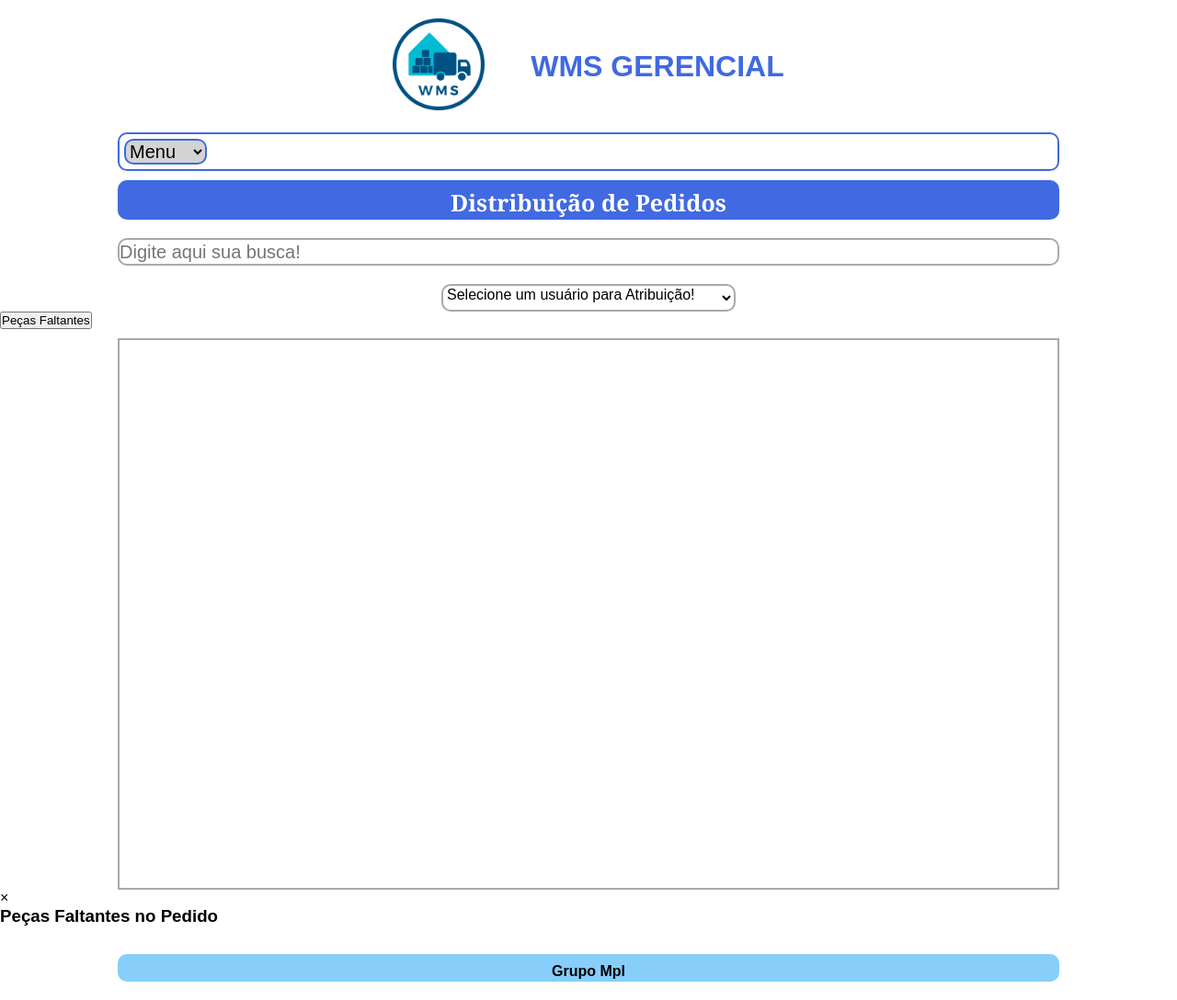
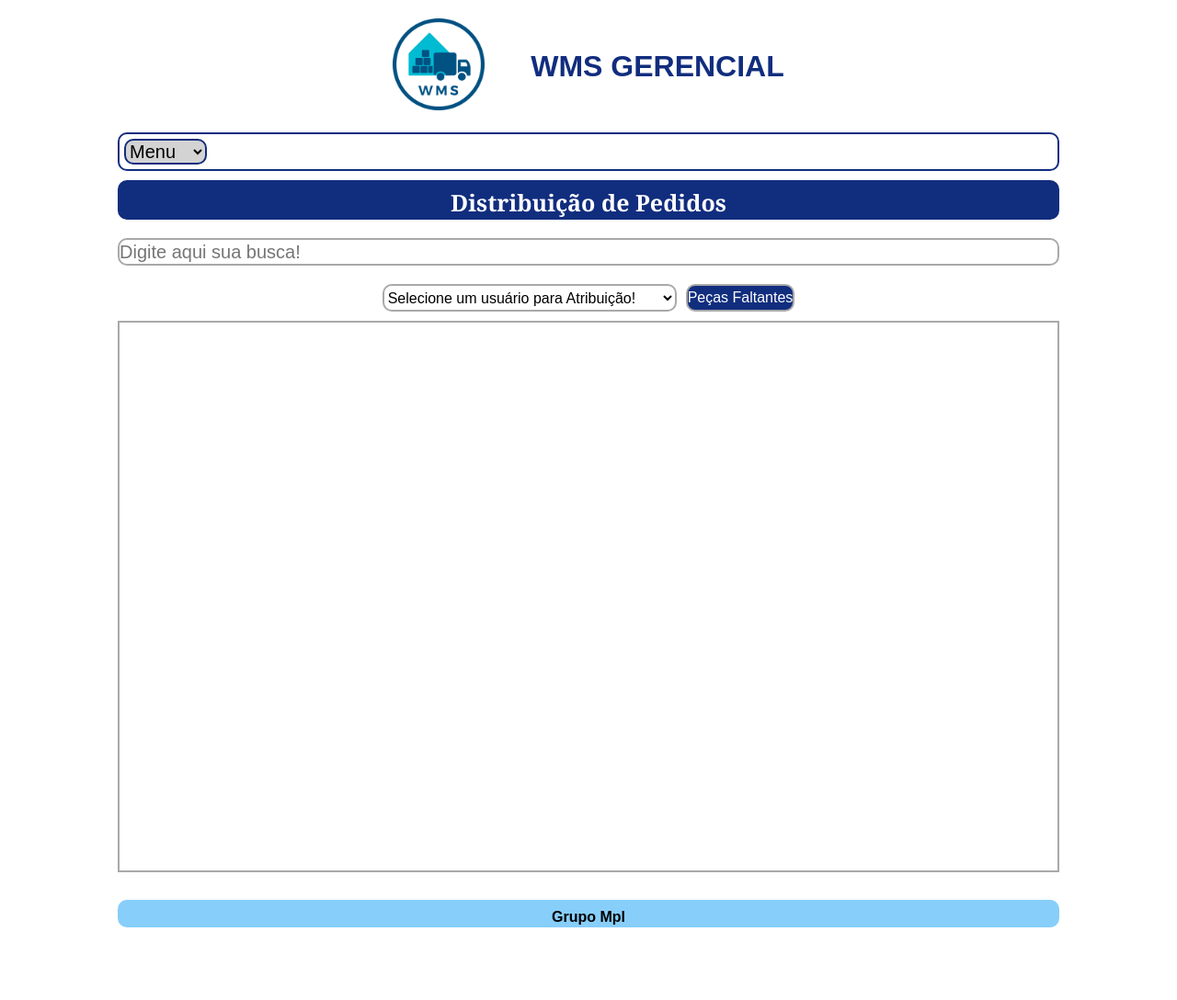
Before and after one commit to luis-fe/Wms_ExternoTeste, a Flask app: page / in a window 1280 px wide. Shown: the whole page at 92% size. After the commit the page ends 1009 px from the top, so only its background shows below. Run offline with Flask 2, Linux system fonts and the light colour scheme.

Commit message:
Update estiloDistribuicao.css

```diff
--- a/static/css/estiloDistribuicao.css
+++ b/static/css/estiloDistribuicao.css
@@ -25,7 +25,7 @@
     flex-wrap: wrap;
     margin: 0 auto;
     padding: 20px;
-    color: royalblue;
+    color: rgb(17, 45, 126);
     }
 
     .Titulo img {
@@ -36,7 +36,7 @@
     .Corpo {
     width: 80%;
     margin: 0 auto;
-    border: 2px solid royalblue;
+    border: 2px solid rgb(17, 45, 126);
     border-radius: 10px;
     }
 
@@ -49,7 +49,7 @@
       margin: 0 auto;
       background-color: white ;
       width: 80%;
-      border: 2px solid royalblue;
+      border: 2px solid rgb(17, 45, 126);
       border-radius: 10px;
       }
 
@@ -60,7 +60,7 @@
         width: 90px;
         background-color: lightgray;
         color: black;
-        border: 2px solid royalblue;
+        border: 2px solid rgb(17, 45, 126);
         border-radius: 10px;
         margin-left: 5px;
 
@@ -73,10 +73,10 @@
     align-items: start;
     flex-wrap: wrap;
     margin: 0 auto;
-    background-color: royalblue ;
+    background-color: rgb(17, 45, 126);;
     width: 80%;
     margin-top: 10px;
-    border: 2px solid royalblue;
+    border: 2px solid rgb(17, 45, 126);
     border-radius: 10px;
     max-height: 45px;
     }
@@ -210,13 +210,15 @@
     min-height: 30px;
   }
 
+  .Usuarios{
+    display: flex;
+    justify-content: center;
+  }
+
   #Usuarios {
     font-size: 16px;
     display: flex;
     justify-content: left;
-    align-items: start;
-    flex-wrap: wrap;
-    margin: 0 auto;
     background-color: white;
     width: 25%;
     margin-top: 20px;
@@ -225,6 +227,19 @@
     min-height: 30px;
   }
 
+  #VerificarPecasFaltando {
+    align-items: center;
+    font-size: 16px;
+    background-color: white;
+    margin-top: 20px;
+    border: 2px solid darkgray;
+    border-radius: 10px;
+    min-height: 30px;
+    cursor: pointer;
+    margin-left: 10px;
+    background-color: rgb(17, 45, 126);
+    color: white;
+  }
 
 
 
@@ -320,7 +335,7 @@
 
   #AdicionarUsuario{
     margin-right: 5px;
-    color: royalblue;
+    color: rgb(17, 45, 126);
     font-size: 35px;
     margin-left: 10px; /* Espaçamento entre a input e a imagem */
     cursor: pointer;
@@ -329,7 +344,7 @@
 
   #RemoverUsuario{
     margin-right: 5px;
-    color: royalblue;
+    color: rgb(17, 45, 126);
     font-size: 35px;
     margin-left: 10px; /* Espaçamento entre a input e a imagem */
     cursor: pointer;
@@ -338,7 +353,7 @@
 
   #EditarUsuario{
     margin-right: 5px;
-    color: royalblue;
+    color: rgb(17, 45, 126);
     font-size: 30px;
     margin-left: 10px; /* Espaçamento entre a input e a imagem */
     cursor: pointer;
@@ -391,7 +406,7 @@
     border: 2px solid lightgray;
     border-radius: 5px;
     text-align: center;
-    background-color: royalblue;
+    background-color: rgb(17, 45, 126);
     color: black;
     margin-top: 20px;
     margin-left: 38%;
@@ -431,7 +446,7 @@
     left: 0;
     width: 100%;
     padding: 20px;
-    background-color: royalblue;
+    background-color: rgb(17, 45, 126);
     text-align: center;
     font-size: 20px;
     font-family: Arial;
@@ -502,7 +517,7 @@ position: relative;
   border: 2px solid lightgray;
   border-radius: 5px;
   text-align: center;
-  background-color: royalblue;
+  background-color: rgb(17, 45, 126);
   color: black;
   margin-top: 20px;
   margin-left: 38%;
@@ -542,7 +557,7 @@ margin-top: 20px;
   left: 0;
   width: 100%;
   padding: 20px;
-  background-color: royalblue;
+  background-color: rgb(17, 45, 126);
   text-align: center;
   font-size: 20px;
   font-family: Arial;
@@ -550,3 +565,48 @@ margin-top: 20px;
   margin: 0;
   z-index: 2;
 }
+
+.modal {
+  display: none;
+  position: fixed;
+  z-index: 9999;
+  left: 0;
+  top: 0;
+  width: 100%;
+  height: 100%;
+  background-color: rgba(0, 0, 0, 0.7);
+}
+
+.ModalPeçasFaltantes-content {
+  background-color: #fff;
+  margin: 15% auto;
+  padding: 20px;
+  border-radius: 5px;
+  width: 60%;
+  max-width: 500px;
+  position: relative;
+  z-index: 1;
+  max-height: 30vh;
+  overflow: auto;
+  text-align: center;
+}
+
+.close {
+  color: #aaa;
+  float: right;
+  font-size: 28px;
+  font-weight: bold;
+  cursor: pointer;
+}
+
+.close:hover,
+.close:focus {
+  color: #000;
+  text-decoration: none;
+  cursor: pointer;
+}
+
+.ModalPeçasFaltantes-content h3{
+  margin-top: 20px;
+  margin-bottom: 20px;
+}
```
